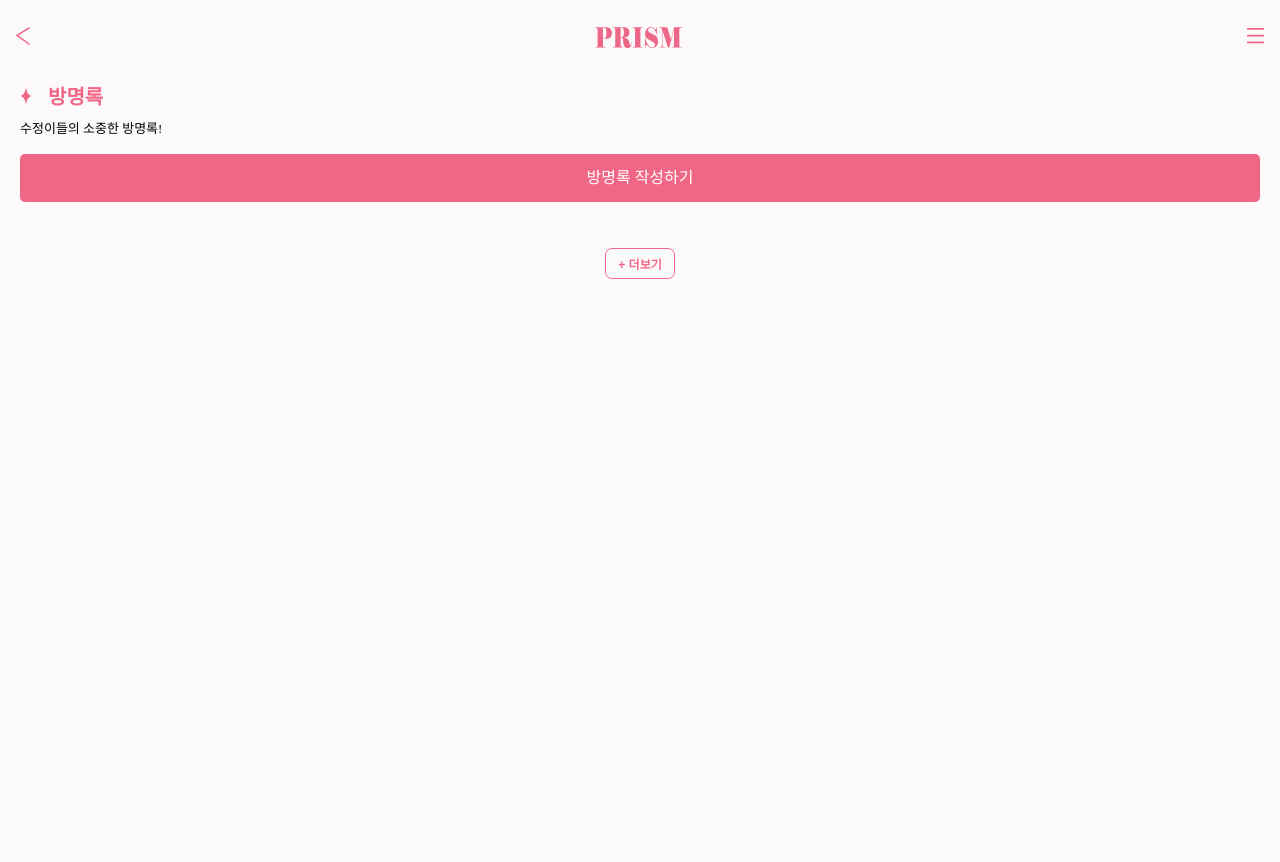
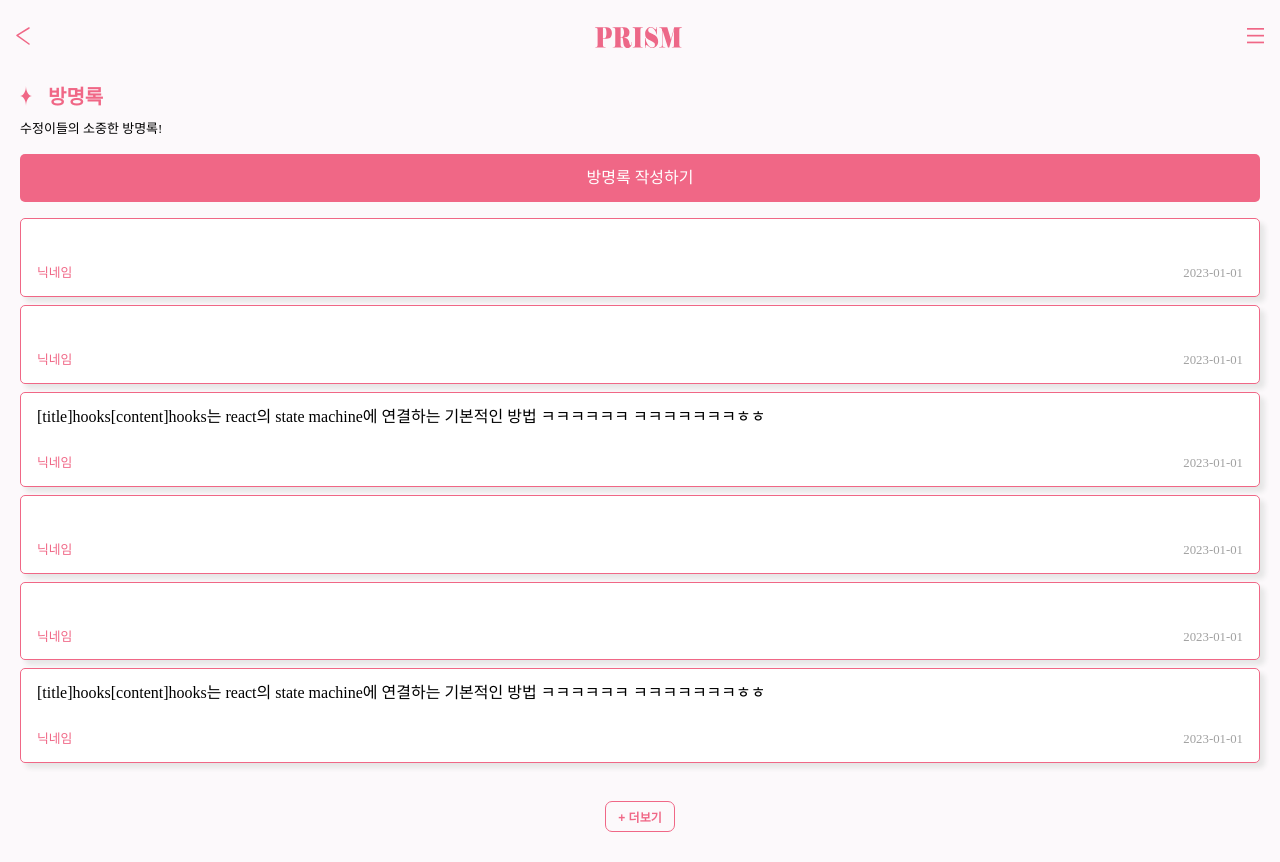
Before and after one commit to bright-affection/sswu_festival_page, a Django app: page /visitor/ in a window 1280 px wide. Before the commit the page ends 279 px from the top, so only its background shows below. Run offline with Django 4.2, Linux system fonts and the light colour scheme; data that the repository does not hold is empty; some libraries are stand-ins or nearby versions; some web fonts are replaced.

Commit message:
visitor more js
새로고침 문제 미해결

```diff
--- a/BACKEND/SUJIN/static/js/visitor.js
+++ b/BACKEND/SUJIN/static/js/visitor.js
@@ -1,27 +1,96 @@
-useEffect(()=>{
-    const contentData =[
+// useEffect(()=>{
+//     const contentData =[
+//         {
+//             id:1,
+//             title:"정리 예정2",
+//             content:""
+//         },
+//         {
+//             id:2,
+//             title:"정리 예정2",
+//             content:""
+//         },
+//         {
+//             id:3,
+//             title:"useState",
+//             content:"[title]hooks[content]hooks는 react의 state machine에 연결하는 기본적인 방법\nㅋㅋㅋㅋㅋㅋ\nㅋㅋㅋㅋㅋㅋㅋㅎㅎ"
+
+//         }
+//         ]
+//         setContent2(contentData)
+//     }
+//     ,[])
+
+
+// 가상데이터, 서버 통신해서 이 데이터를 대체하시면 됩니다.
+const contentData = {
+    list: [
         {
             id:1,
             title:"정리 예정2",
-            content:""
+            content:"" ,
+            nickname:'닉네임',
+            date:'2023-01-01'
         },
         {
             id:2,
             title:"정리 예정2",
-            content:""
+            content:"" ,
+            nickname:'닉네임',
+            date:'2023-01-01'
         },
         {
             id:3,
             title:"useState",
-            content:"[title]hooks[content]hooks는 react의 state machine에 연결하는 기본적인 방법\nㅋㅋㅋㅋㅋㅋ\nㅋㅋㅋㅋㅋㅋㅋㅎㅎ"
+            content:"[title]hooks[content]hooks는 react의 state machine에 연결하는 기본적인 방법\nㅋㅋㅋㅋㅋㅋ\nㅋㅋㅋㅋㅋㅋㅋㅎㅎ" ,
+            nickname:'닉네임',
+            date:'2023-01-01'
+
+        },
+        {
+            id:4,
+            title:"정리 예정2",
+            content:"" ,
+            nickname:'닉네임',
+            date:'2023-01-01'
+        },
+        {
+            id:5,
+            title:"정리 예정2",
+            content:"" ,
+            nickname:'닉네임',
+            date:'2023-01-01'
+        },
+        {
+            id:6,
+            title:"useState",
+            content:"[title]hooks[content]hooks는 react의 state machine에 연결하는 기본적인 방법\nㅋㅋㅋㅋㅋㅋ\nㅋㅋㅋㅋㅋㅋㅋㅎㅎ" ,
+            nickname:'닉네임',
+            date:'2023-01-01'
 
         }
-        ]
-        setContent2(contentData)
+    ],
+    totalCount:35
 }
-    ,[])
 
 $(document).ready(function() {
+
+// 초기 페이지 로딩 시 글 불러오기
+
+// 해당 스크립트 호출하여, ajax호출해야하나 호출할곳이 없기에 주석처리했습니다. =============================================
+//loadItems();
+
+// 맨위에 contentData 임시데이터를 사용했습니다. =============================================
+drawHtml(contentData);
+
+// 스크롤 이벤트 감지
+// $(window).scroll(function() {
+//     if ($(window).scrollTop() + $(window).height() >= $('#content').height() - 100) {
+//     loadItems(); // 스크롤이 아래로 내려갈 때 글 추가 불러오기
+//     }
+// });
+});
+
 // 초기 페이지 로딩시 몇 개의 글을 보여줄 것인지 설정
 var itemsPerPage = 10;
 var currentPage = 1;
@@ -34,40 +103,56 @@ $(document).ready(function() {
 
 // 로딩 표시를 보이게 하고, API 또는 데이터 소스로부터 데이터를 가져옵니다.
 $('#loading').show();
+
 // 데이터를 가져온 후 처리하는 로직을 추가합니다.
 // 예를 들면, AJAX 요청을 사용하여 데이터를 가져올 수 있습니다.
-        // $.ajax({
-        //   url: '데이터를가져올API주소',
-        //   data: { page: currentPage, per_page: itemsPerPage },
-        //   success: function(data) {
-        //     // 데이터를 가져와서 화면에 표시하는 코드 작성
-        //   },
-        //   complete: function() {
-        //     $('#loading').hide(); // 로딩 표시 숨기기
-        //     isLoading = false; // 로딩 완료
-        //   }
-        // });
+$.ajax({
+    // 해당 url에 원하시는 서버단 주소 붙여넣으세요 =============================================
+    //url: './visitor.json',
+    data: {
+        page: currentPage, per_page: itemsPerPage
+    },
+    success: function(data) {
+        // 데이터를 가져와서 화면에 표시하는 코드 작성
 
+        drawHtml(data);
+    },
+    complete: function() {
+        $('#loading').hide(); // 로딩 표시 숨기기
+        isLoading = false; // 로딩 완료
+    }
+});
+
+
+}
+
+function drawHtml(result) {
 // 가상 데이터를 생성하는 예제
-        var data = '';
-        for (var i = 0; i < itemsPerPage; i++) {
-        data += '<div class="item">글 내용 ' + (currentPage * itemsPerPage + i) + '</div>';
+// 데이터만큼 반복시켜줘서 html 그려준다 =============================================
+var html = '';
+var data = result.list
+
+for (var i = 0; i < data.length; i++) {
+
+    html += '<div class="writing">';
+    html += '    <div class="writing_tx">'+data[i].content+'</div>';
+    html += '    <div class="writing_info">';
+    html += '        <span class="nickname">'+data[i].nickname+'</span>';
+    html += '        <span class="date">'+data[i].date+'</span>';
+    html += '    </div>';
+    html += '</div>';
+}
+
+// 모든 게시글을 읽으면 더보기 hide =============================================
+console.log(currentPage * itemsPerPage,result.totalCount);
+if(result.totalCount <= currentPage * itemsPerPage){
+    $('#more').hide();
 }
 
 // 데이터를 가져온 후 처리하는 로직을 추가합니다.
-        $('#content').append(data);
+$('#content').append(html);
 $('#loading').hide(); // 로딩 표시 숨기기
 isLoading = false; // 로딩 완료
 currentPage++; // 다음 페이지로 이동
+
 }
-
-    // 초기 페이지 로딩 시 글 불러오기
-    loadItems();
-
-    // 스크롤 이벤트 감지
-    $(window).scroll(function() {
-        if ($(window).scrollTop() + $(window).height() >= $('#content').height() - 100) {
-        loadItems(); // 스크롤이 아래로 내려갈 때 글 추가 불러오기
-        }
-    });
-});
--- a/BACKEND/SUJIN/templates/visitor.html
+++ b/BACKEND/SUJIN/templates/visitor.html
@@ -16,8 +16,6 @@
     <!-- <script src="https://cdnjs.cloudflare.com/ajax/libs/popper.js/1.12.9/umd/popper.min.js"></script>
     <script src="https://maxcdn.bootstrapcdn.com/bootstrap/4.0.0/js/bootstrap.min.js"></script> -->
     <script defer src="{% static 'js/visitor.js' %}"></script>
-
-    <link rel="stylesheet" href="../static/css/visitor.css" />
 </head>
 <body>
     <!-- 헤더는 나중에 js로 연결하기 -->
@@ -60,7 +58,7 @@
             </a>
 
             <!-- 백엔드랑 연결할 부분 -->
-            {% for visitor in visitor_list %}
+            <!-- {% for visitor in visitor_list %}
             <div class="writing">
                 <div class="writing_tx">{{visitor.content}}</div>
                 <div class="writing_info">
@@ -68,7 +66,10 @@
                     <span class="date">{{ visitor.date |date:"Y.m.d" }}</span>
                 </div>
             </div>
-            {% endfor %}
+            {% endfor %} -->
+            <div id="content">
+
+            </div>
 
             <!-- <ul id="post_list">
                 여기에 동적으로 추가될 게시물들이 표시됩니다.
--- a/FRONTEND/이채현/visitor.js
+++ b/FRONTEND/이채현/visitor.js
@@ -92,7 +92,7 @@ drawHtml(contentData);
 });
 
 // 초기 페이지 로딩시 몇 개의 글을 보여줄 것인지 설정
-var itemsPerPage = 10;
+var itemsPerPage = 3;
 var currentPage = 1;
 var isLoading = false;
 
```
Also changed, not shown: FRONTEND/이채현/visitor.html (+6 -3 lines). Lines whose indentation alone changed are shown as unchanged.
